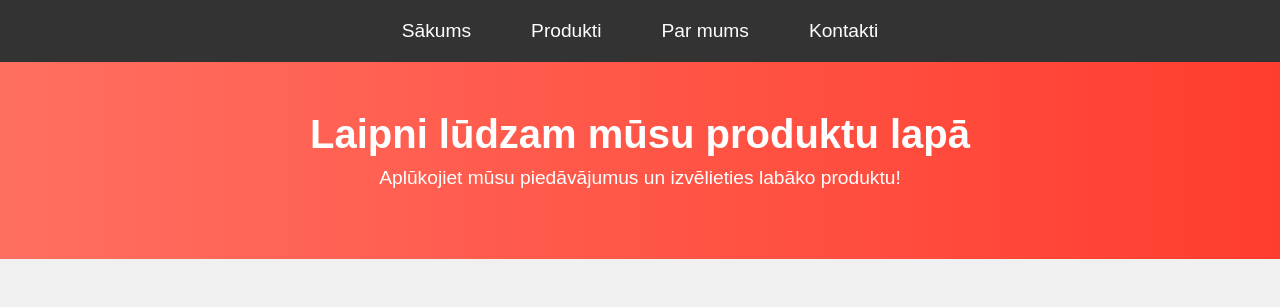
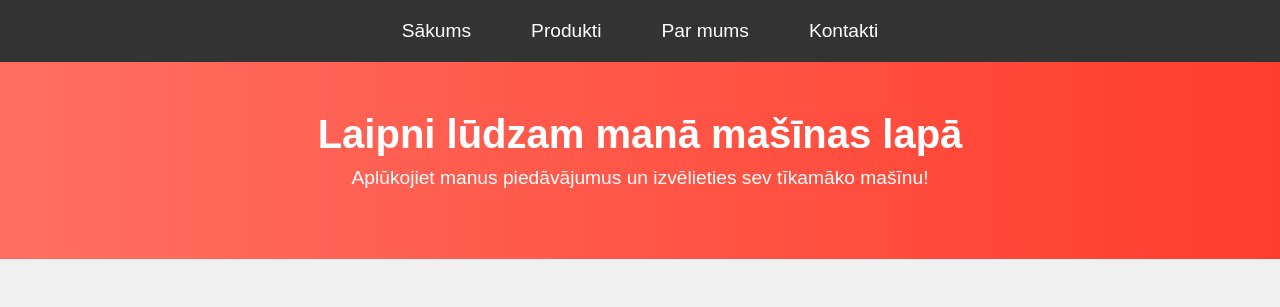
Before and after one commit to 22DP1MZied/Nosl-guma_projekts, a plain HTML site: page sandbox.html/Karte_ar_hover_efektiem.html in a window 1280 px wide. Shown: the top 307 px of the page. Drawn offline with Linux system fonts and the light colour scheme.

Commit message:
Karte_ar_hover_efektiem.html

```diff
--- a/sandbox.html/Karte_ar_hover_efektiem.html
+++ b/sandbox.html/Karte_ar_hover_efektiem.html
@@ -19,8 +19,8 @@
 
 <!-- Galvenais virsraksts -->
 <header class="header">
-<h1>Laipni lūdzam mūsu produktu lapā</h1>
-<p>Aplūkojiet mūsu piedāvājumus un izvēlieties labāko produktu!</p>
+<h1>Laipni lūdzam manā mašīnas lapā</h1>
+<p>Aplūkojiet manus piedāvājumus un izvēlieties sev tīkamāko mašīnu!</p>
 </header>
 
 <!-- Kartīšu izkārtojums -->
```
